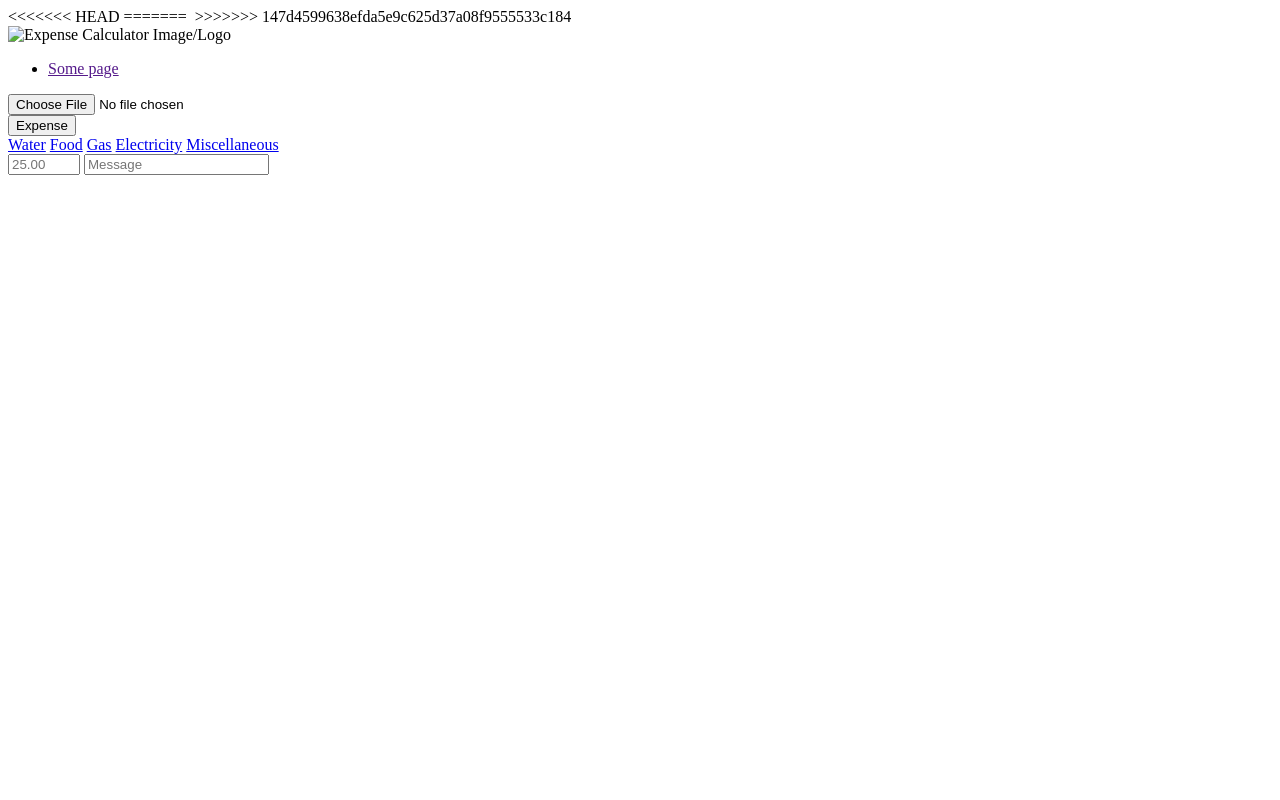
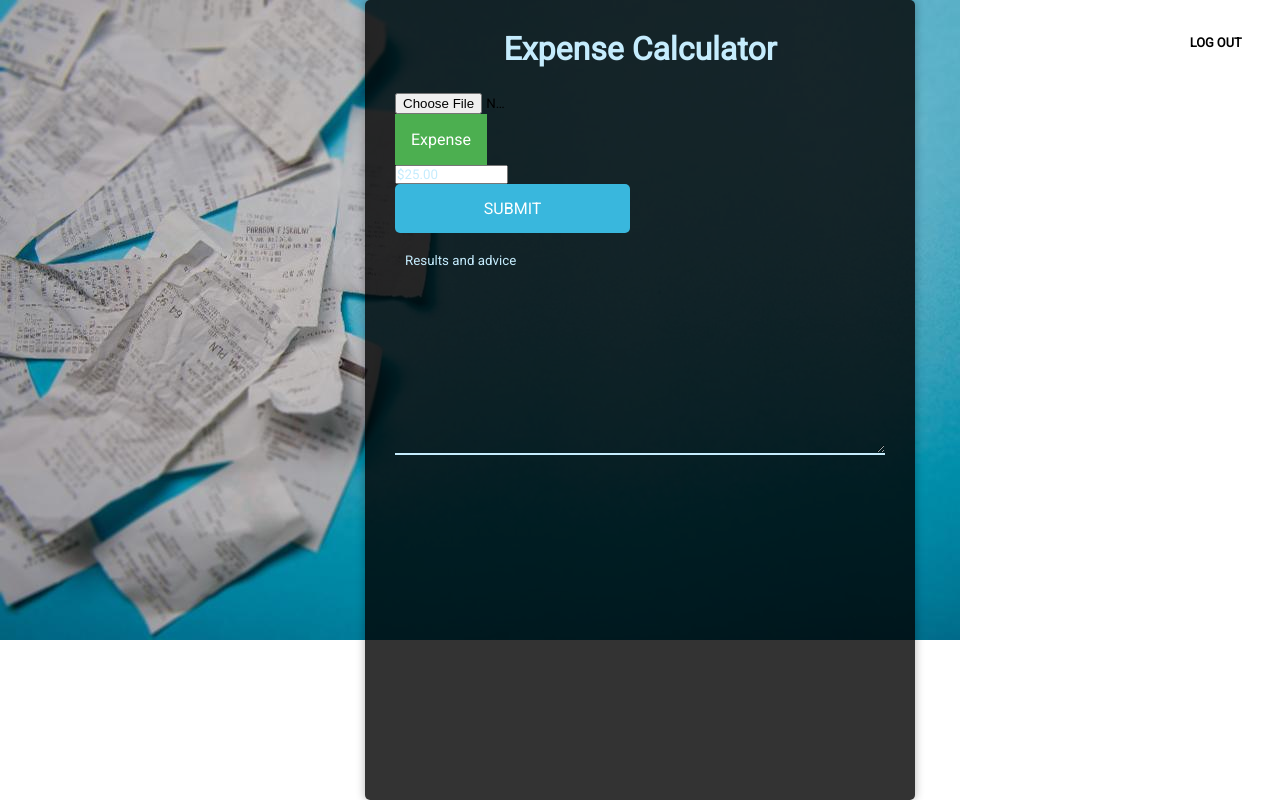
Before and after one commit to quarterdill/Expenso, a plain HTML site: page index.html in a window 1280 px wide. Drawn offline with Linux system fonts and the light colour scheme.

Commit message:
updated form html and css

```diff
--- a/css/styles.css
+++ b/css/styles.css
@@ -1 +1,192 @@
-@import url('https://fonts.googleapis.com/css2?family=Raleway:wght@300;500;700;900&display=swap');
+/*@import url('https://fonts.googleapis.com/css2?family=Raleway:wght@300;500;700;900&display=swap');
+@import url('https://fonts.googleapis.com/css2?family=Roboto:ital,wght@0,100;0,300;0,400;0,500;0,700;0,900;1,100;1,300;1,400;1,500;1,700;1,900&display=swap');*/
+
+
+@import url('https://fonts.googleapis.com/css?family=Roboto');
+
+*{
+  margin: 0;
+  padding: 0;
+  box-sizing: border-box;
+  outline: none;
+  font-family: 'Roboto', sans-serif;
+}
+
+.backgroundimg {
+  background: no-repeat top center;
+  background-size: cover;
+  height: 100vh;
+}
+
+/****TOP*****/
+header {
+	position: absolute;
+	left: 0;
+	right: 0;
+	margin: 1em;
+}
+
+nav ul {
+	margin: 0;
+	padding: 0;
+	list-style: none;
+}
+
+nav li {
+	display: inline-block;
+	margin: 1em;
+}
+
+nav a{
+	font-weight: 900;
+	text-decoration: none;
+	padding: .5em;
+	text-transform: uppercase;
+	color: black;
+	font-size: .8rem;
+}
+
+nav a:hover,
+nav a:focus {
+	color: #0000FF;
+}
+
+@media (min-width: 60rem) {
+	.bg {
+		float: left;
+	}
+	nav {
+		float: right;
+	}
+}
+
+
+/*******BUTTONS*******/
+
+
+/* Dropdown Button */
+.dropbtn {
+  background-color: #4CAF50;
+  color: white;
+  padding: 16px;
+  font-size: 16px;
+  border: none;
+}
+
+/* The container <div> - needed to position the dropdown content */
+.dropdown {
+  position: relative;
+  display: inline-block;
+}
+
+/* Dropdown Content (Hidden by Default) */
+.doptions {
+  display: none;
+  position: absolute;
+  background-color: #f1f1f1;
+  min-width: 160px;
+  box-shadow: 0px 8px 16px 0px rgba(0,0,0,0.2);
+  z-index: 1;
+}
+
+/* Links inside the dropdown */
+.doptions a {
+  color: black;
+  padding: 12px 16px;
+  text-decoration: none;
+  display: block;
+}
+
+/* Change color of dropdown links on hover */
+.doptions a:hover {background-color: #ddd;}
+
+/* Show the dropdown menu on hover */
+.dropdown:hover .doptions {display: block;}
+
+/* Change the background color of the dropdown button when the dropdown content is shown */
+.dropdown:hover .dropbtn {background-color: #3e8e41;}
+
+.wrapper{
+  position: absolute;
+  top: 50%;
+  left: 50%;
+  transform: translate(-50%, -50%);
+  width: 100%;
+  max-width: 550px;
+  background: rgba(0,0,0,0.8);
+  padding: 30px;
+  border-radius: 5px;
+  box-shadow: 0 0 10px rgba(0,0,0,0.3);
+}
+
+.wrapper .title h1{
+  color: #c5ecfd;
+  text-align: center;
+  margin-bottom: 25px;
+}
+
+.calc-form{
+  display: flex;
+}
+
+.input-fields{
+  display: flex;
+  flex-direction: column;
+  margin-right: 4%;
+}
+
+.input-fields,
+.input{
+  width: 48%;
+}
+
+.input-fields .output,
+.output textarea{
+  margin: 10px 0;
+  background: transparent;
+  border: 0px;
+  border-bottom: 2px solid #c5ecfd;
+  padding: 10px;
+  color: #c5ecfd;
+  width: 100%;
+}
+
+.output textarea{
+  height: 212px;
+}
+
+::-webkit-input-placeholder {
+  /* Chrome/Opera/Safari */
+  color: #c5ecfd;
+}
+::-moz-placeholder {
+  /* Firefox 19+ */
+  color: #c5ecfd;
+}
+:-ms-input-placeholder {
+  /* IE 10+ */
+  color: #c5ecfd;
+}
+
+.btn {
+    background: #39b7dd;
+    text-align: center;
+    padding: 15px;
+    border-radius: 5px;
+    color: #fff;
+    cursor: pointer;
+    text-transform: uppercase;
+}
+
+@media screen and (max-width: 600px){
+  .calc-form{
+    flex-direction: column;
+  }
+  .output textarea{
+    height: 80px;
+  }
+  .input-fields,
+  .output{
+    width: 100%;
+  }
+}
--- a/index.html
+++ b/index.html
@@ -1,39 +1,32 @@
-<<<<<<< HEAD
-<!doctype html>
+<!DOCTYPE html>
 <html lang="en">
-<head>
-	<meta charset = "UTF-8">
-	<meta name = "viewport" content="width=device-width, initial-scale=1">
-	<title>Expense Calculator</title>
-	<link href = "css/styles.css" rel="stylesheet" type="text/css">
-=======
-﻿<!doctype html>
-<html>
 <head>
 	<meta charset="UTF-8">
 	<meta name="viewport" content="width=device-width, initial-scale=1">
 	<title>Expense Calculator</title>
 	<link href="css/styles.css" rel="stylesheet" type="text/css">
->>>>>>> 147d4599638efda5e9c625d37a08f9555533c184
 	<script src="..\js\scripts.js"></script>
 </head>
 
 <body>
+
+	<img src="img/receiptbackground.jpg" alt="receiptbackground" class="bg">
 <header>
-
-<img src="receiptbackground.jpg" alt="Expense Calculator Image/Logo" class="logo">
 	<nav>
 		<ul>
-			<li><a href="">Some page</a></li>
+			<li><a href="">Log out</a></li>
 		</ul>
 	</nav>
 </header>
 
-<div class="wrapper">
-	<div class="form">
+<div class="wrapper backgroundimg">
+	<div class="title">
+		<h1> Expense Calculator </h1>
+	</div>
+	<div class="calc-form">
 		<div class="input-fields">
-			<input type="file" id="img" name="img" accept="image/png, image/jpg">
-			<div class="dropdown">
+			<input type="file" class = "input" id="img" name="img" accept="image/png, image/jpg">
+			<div class="dropdown input">
 			  <button class="dropbtn">Expense</button>
 			  <div class="doptions">
 			    <a href="#">Water</a>
@@ -43,13 +36,15 @@
 			    <a href="#">Miscellaneous</a>
 			 </div>
 			</div>
-			<input type="number" min="0" max="5000" placeholder="25.00">
-			<input type="text" class="input" placeholder="Message">
+			<input type="number" class="input" min="0" max="5000" placeholder="$25.00">
+			<div class="btn">Submit</div>
 		</div>
 	</div>
+	<div class="output">
+		<textarea placeholder="Results and advice"></textarea>
+	</div>
 </div>
-</body>
-</div>
+
 
 </body>
 </html>
```
